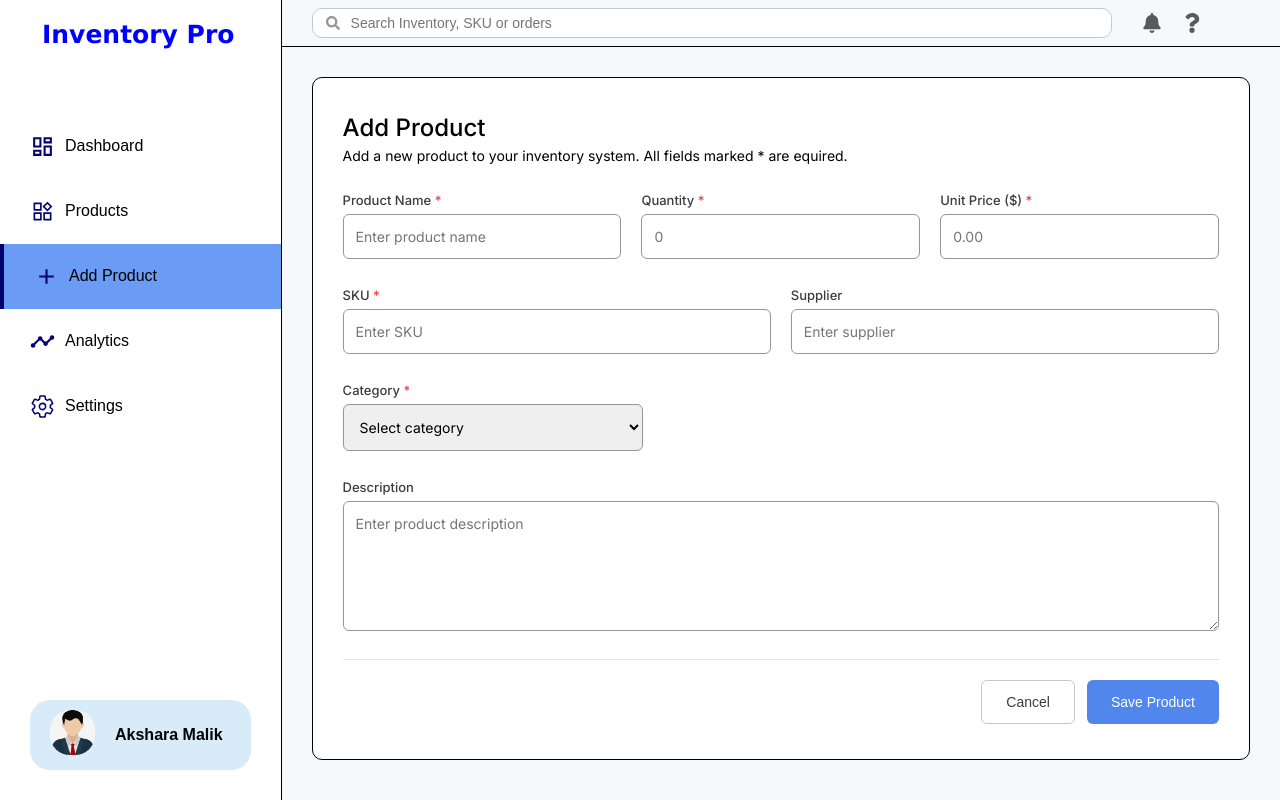
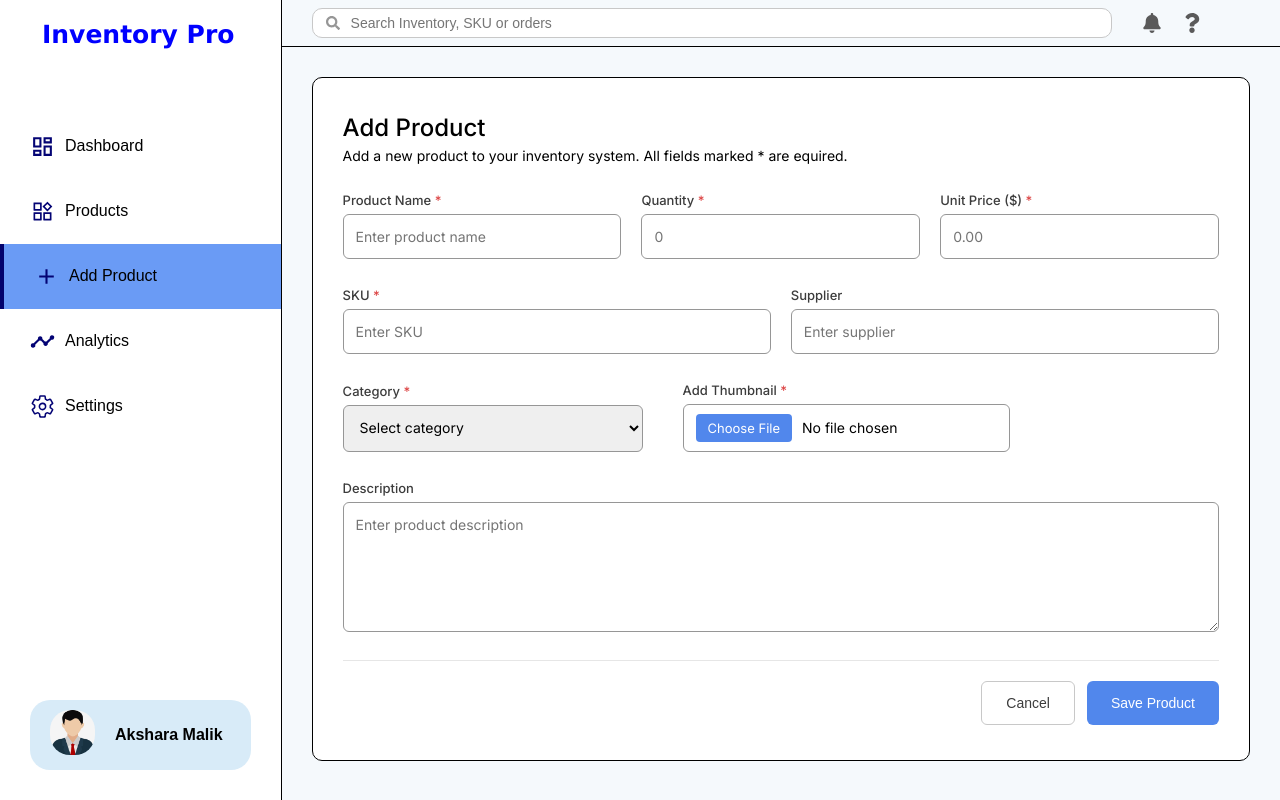
Before and after one commit to akshara-malik00/Invetory-Dashboard, a React (Vite) app in the folder Inventory-Dashboard/: page /Add-Product in a window 1280 px wide. Built offline with nearby package versions, Linux system fonts and the light colour scheme.

Commit message:
added thumbnail field (form complete)

```diff
--- a/Inventory-Dashboard/src/components/ProductForm.css
+++ b/Inventory-Dashboard/src/components/ProductForm.css
@@ -21,6 +21,10 @@
 }
 .lineone, .linetwo, .linethree{
     gap: 20px;
+    align-items: center;
+}
+.linethree{
+    gap: 40px;
 }
 .formField{
     display: flex;
@@ -83,3 +87,21 @@
     color: white;
     border: none;
 }
+.formField input[type='file']{
+    padding: 9px 12px;
+    cursor: pointer;
+}
+.formField input[type='file']::file-selector-button{
+    border: none;
+    border-radius: 4px;
+    background-color: rgb(81, 135, 236);
+    color: white;
+    padding: 6px 12px;
+    margin-right: 10px;
+    font-size: 13px;
+    font-family: inherit;
+    cursor: pointer;
+}
+.formField input[type='file']::file-selector-button:hover{
+    background-color: rgb(65, 115, 210);
+}
--- a/Inventory-Dashboard/src/components/ProductForm.jsx
+++ b/Inventory-Dashboard/src/components/ProductForm.jsx
@@ -10,10 +10,25 @@ const initialFormState = {
     supplier: '',
     category: '',
     description: '',
+    thumbnail:''
 };
 
-export function ProductForm({ onAddProduct }){
-    const [formData, setFormData] = useState(initialFormState);
+export function ProductForm({ onAddProduct, onUpdateProduct, initialData }){
+    const isEditing = Boolean(initialData);
+    const [formData, setFormData] = useState(
+        initialData
+            ? {
+                productName: initialData.productName,
+                quantity: initialData.quantity,
+                unitPrice: initialData.unitPrice,
+                sku: initialData.sku,
+                supplier: initialData.supplier ?? '',
+                category: initialData.category,
+                description: initialData.description ?? '',
+                thumbnail: initialData.thumbnail,
+            }
+            : initialFormState
+    );
     const navigate = useNavigate();
 
     function handleChange(e){
@@ -23,8 +38,28 @@ export function ProductForm({ onAddProduct }){
         setFormData((prev) => ({ ...prev, [name]: value }));
     }
 
+    function handleFileChange(e){
+        const file = e.target.files[0];
+        if (!file) return;
+        const imageUrl = URL.createObjectURL(file);
+        setFormData((prev) => ({ ...prev, thumbnail: imageUrl }));
+    }
+
     function handleSubmit(e){
         e.preventDefault();
+        if (isEditing) {
+            onUpdateProduct({
+                ...initialData,
+                productName: formData.productName,
+                sku: formData.sku,
+                category: formData.category,
+                quantity: Number(formData.quantity),
+                unitPrice: Number(formData.unitPrice),
+                supplier: formData.supplier,
+                description: formData.description,
+                thumbnail: formData.thumbnail,
+            });
+        } else {
             onAddProduct({
                 id: Date.now(),
                 productName: formData.productName,
@@ -34,8 +69,10 @@ export function ProductForm({ onAddProduct }){
                 unitPrice: Number(formData.unitPrice),
                 supplier: formData.supplier,
                 description: formData.description,
+                thumbnail: formData.thumbnail,
                 createdAt: new Date().toISOString().slice(0, 10),
             });
+        }
         navigate('/Products');
     }
 
@@ -45,8 +82,8 @@ export function ProductForm({ onAddProduct }){
 
     return(
         <form className='ProductForm' onSubmit={handleSubmit}>
-            <h2>Add Product</h2>
-            <p>Add a new product to your inventory system. All fields marked * are equired.</p>
+            <h2>{isEditing ? 'Edit Product' : 'Add Product'}</h2>
+            <p>{isEditing ? 'Update the details of this product.' : 'Add a new product to your inventory system.'} All fields marked * are equired.</p>
             <div className='lineone'>
                 <div className='formField'>
                     <label htmlFor='productName'>Product Name <span className='required'>*</span></label>
@@ -83,6 +120,10 @@ export function ProductForm({ onAddProduct }){
                         <option value='other'>Other</option>
                     </select>
                 </div>
+                <div className='formField thumbnail'>
+                    <label htmlFor='thumbnail'>Add Thumbnail {!isEditing && <span className='required'>*</span>}</label>
+                    <input id='thumbnail' name='thumbnail' type='file' accept='image/*' onChange={handleFileChange} required={!isEditing} />
+                </div>
             </div>
             <div className='linefour'>
                 <div className='formField'>
@@ -92,7 +133,7 @@ export function ProductForm({ onAddProduct }){
             </div>
             <div className='buttons'>
                 <button type='button' className='cancelBtn' onClick={handleCancel}>Cancel</button>
-                <button type='submit' className='saveBtn'>Save Product</button>
+                <button type='submit' className='saveBtn'>{isEditing ? 'Save Changes' : 'Save Product'}</button>
             </div>
         </form>
     );
--- a/Inventory-Dashboard/src/components/ProductRow.css
+++ b/Inventory-Dashboard/src/components/ProductRow.css
@@ -46,3 +46,6 @@
     padding: 0px;
     margin-right: 10px;
 }
+.actionBtnDelete{
+    color: rgb(220, 68, 68);
+}
--- /dev/null
+++ b/Inventory-Dashboard/src/pages/Analytics.css
@@ -0,0 +1,12 @@
+.Analytics h2{
+    margin-left: 20px;
+    color: rgb(87, 87, 91);
+    margin-bottom: 5px;
+    font-size: 24px;
+}
+.Analytics p{
+    margin-top: 0px;
+    margin-left: 20px;
+    margin-bottom: 30px;
+    font-size: 14px;
+}
--- a/Inventory-Dashboard/src/pages/Analytics.jsx
+++ b/Inventory-Dashboard/src/pages/Analytics.jsx
@@ -1,5 +1,16 @@
+import './Analytics.css';
 export function Analytics (){
     return(
-        <>Coming soon</>
+        <div className="Analytics">
+            <h2>Analytics Overview</h2>
+            <p>Real-time performance metrics and inventory forecasting</p>
+            <div className="mainone">
+
+
+            </div>
+            <div className="maintwo">
+
+            </div>
+        </div>
     );
 }
```
Also changed, not shown: Inventory-Dashboard/src/pages/Dashboard.jsx (+9 -0 lines). Lines whose indentation alone changed are shown as unchanged.
